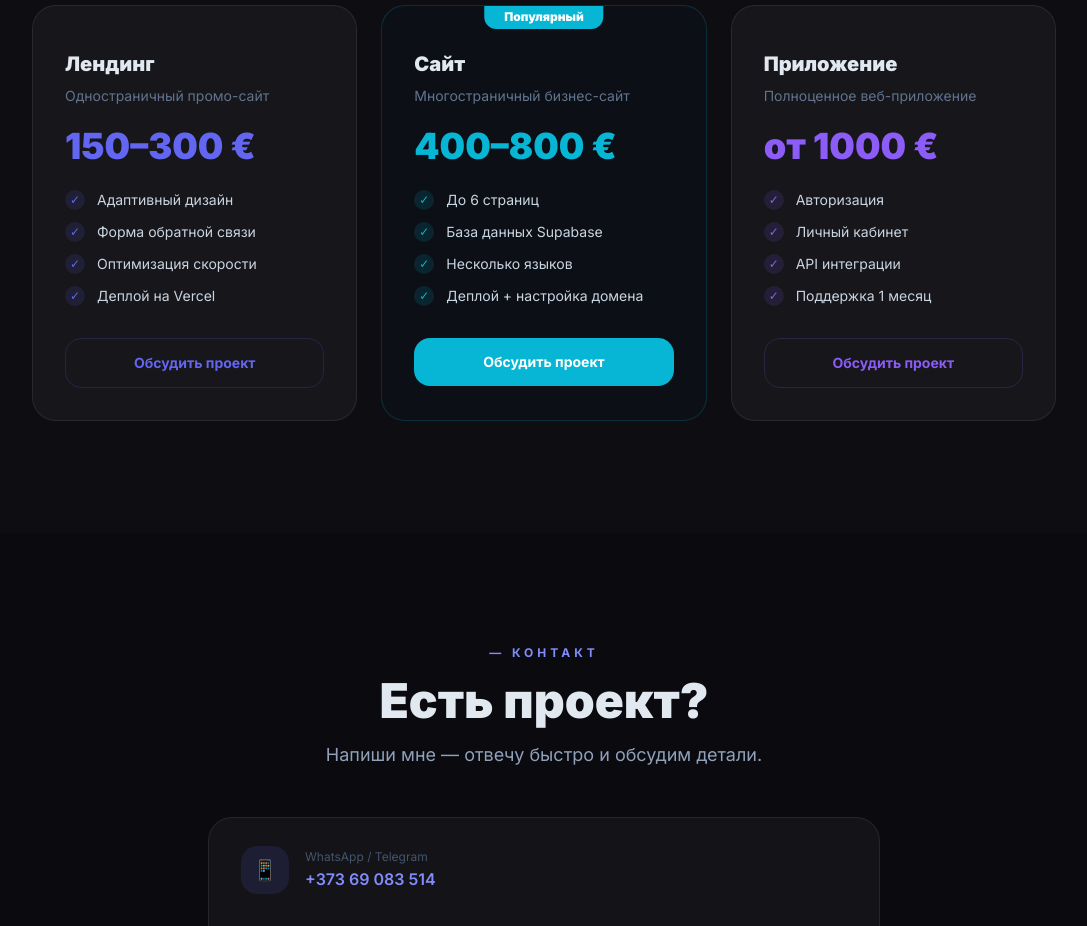
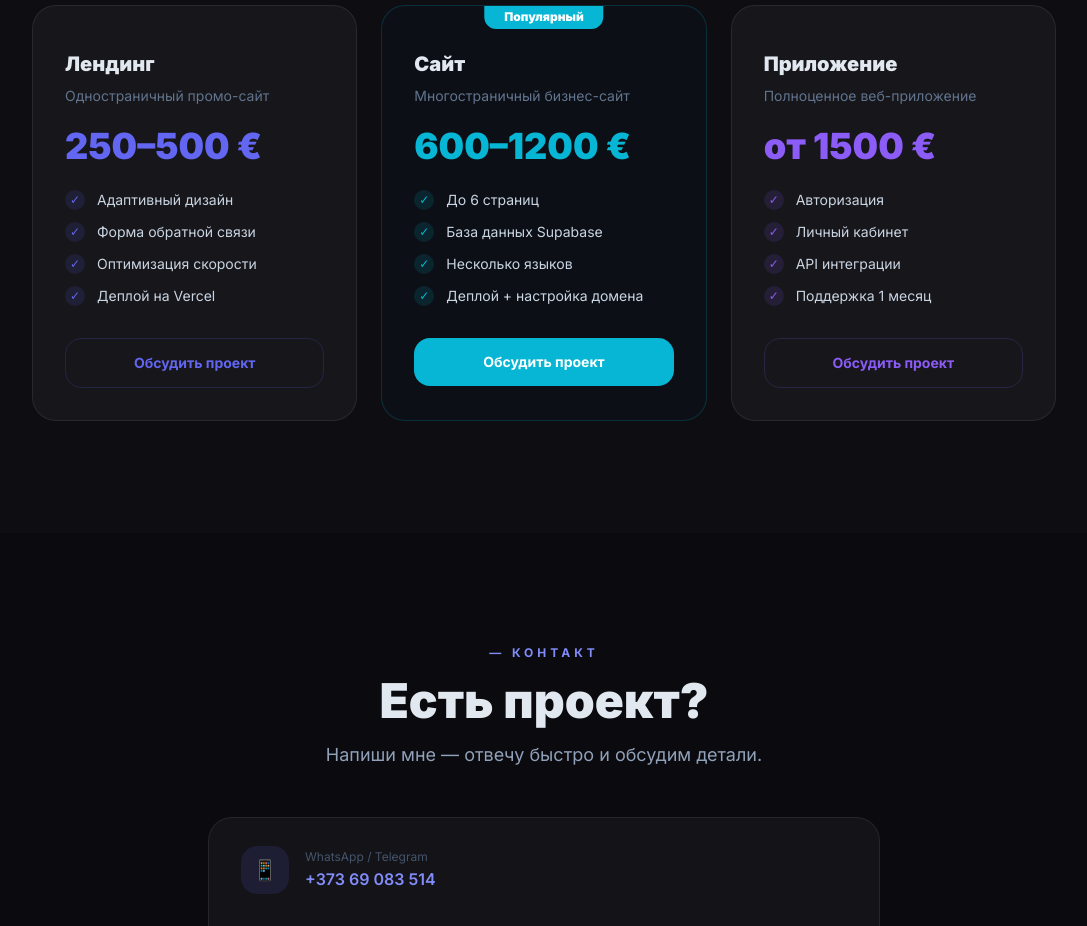
Before and after one commit to boomerang1312/portfolio, a Next.js app: page / in a window 1280 px wide. Shown: the part 2980-3906 px from the top of the page, without its empty margins (96-1183 px from the left). Built offline with nearby package versions, Linux system fonts and the light colour scheme.

Commit message:
Update prices to realistic market rates

```diff
--- a/app/page.tsx
+++ b/app/page.tsx
@@ -37,14 +37,14 @@ const STACK = [
 const PRICES = [
   {
     name: "Лендинг",
-    price: "150–300 €",
+    price: "250–500 €",
     desc: "Одностраничный промо-сайт",
     features: ["Адаптивный дизайн", "Форма обратной связи", "Оптимизация скорости", "Деплой на Vercel"],
     accent: "#6366f1",
   },
   {
     name: "Сайт",
-    price: "400–800 €",
+    price: "600–1200 €",
     desc: "Многостраничный бизнес-сайт",
     features: ["До 6 страниц", "База данных Supabase", "Несколько языков", "Деплой + настройка домена"],
     accent: "#06b6d4",
@@ -52,7 +52,7 @@ const PRICES = [
   },
   {
     name: "Приложение",
-    price: "от 1000 €",
+    price: "от 1500 €",
     desc: "Полноценное веб-приложение",
     features: ["Авторизация", "Личный кабинет", "API интеграции", "Поддержка 1 месяц"],
     accent: "#8b5cf6",
```
